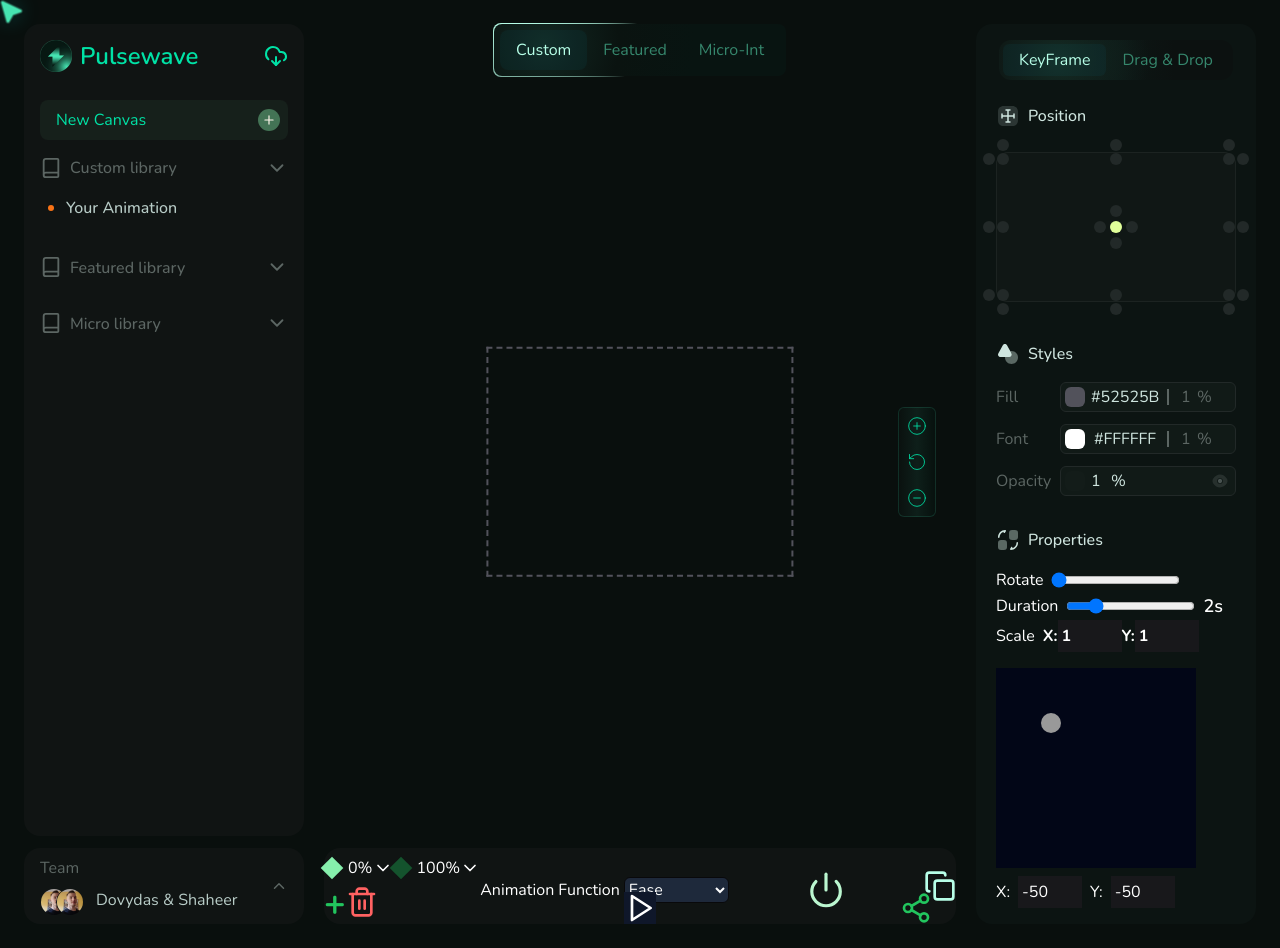
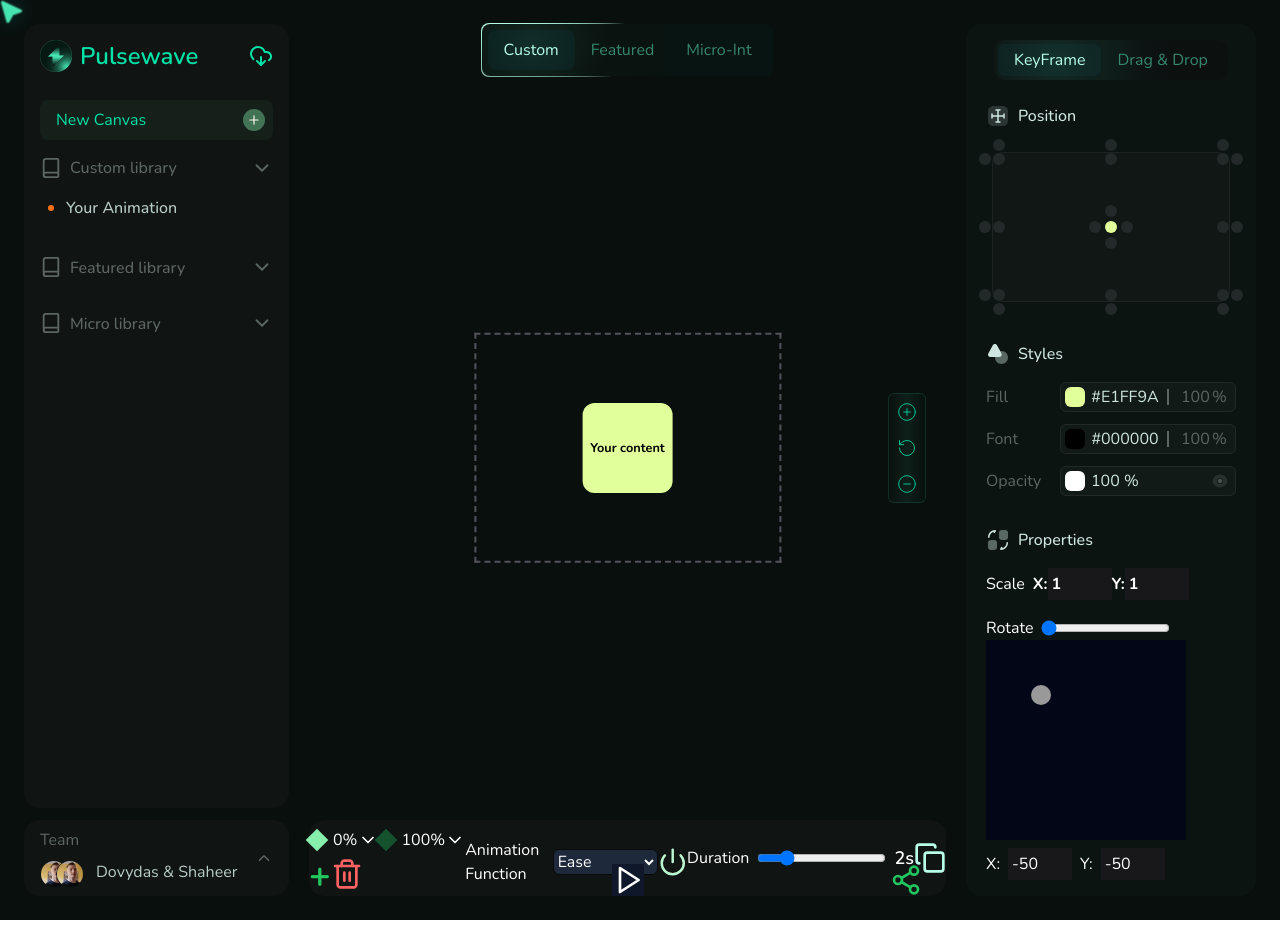
Before and after one commit to amuseDave/animationGen, a React (Vite) app: page / in a window 1280 px wide. After the commit the page ends 920 px from the top, so only its background shows below. Built offline with nearby package versions, Linux system fonts and the light colour scheme.

Commit message:
change defaults

```diff
--- a/src/components/Controller/Custom/NotDD/Controls.jsx
+++ b/src/components/Controller/Custom/NotDD/Controls.jsx
@@ -8,7 +8,6 @@ import Scale from "./Controls/Scale";
 import { useDispatch } from "react-redux";
 import { customActions } from "../../../../store/customSlicer";
 import { throttle } from "lodash";
-import Duration from "./Controls/Duration";
 import TextColor from "./Controls/TextColor";
 
 export default function Controls() {
@@ -42,9 +41,8 @@ export default function Controls() {
         </div>
 
         <div className="controls-container">
+          <Scale />
           <Rotate handleStyle={handleStyle} />
-          <Duration handleStyle={handleStyle} />
-          <Scale />
         </div>
       </div>
     </>
--- a/src/components/Controller/Custom/NotDD/Controls/Duration.jsx
+++ b/src/components/Preview-Controls/Custom/NDD/Duration.jsx
@@ -1,7 +1,14 @@
-import { useSelector } from "react-redux";
+import { useSelector, useDispatch } from "react-redux";
+import { customActions } from "../../../../store/customSlicer";
 
-export default function Duration({ handleStyle }) {
+export default function Duration() {
+  const dispatch = useDispatch();
   const duration = useSelector((state) => state.custom.duration);
+
+  function handleDuration(e) {
+    const { value } = e.target;
+    dispatch(customActions.handleAnimationState({ action: "duration", value }));
+  }
 
   return (
     <div className="flex items-center gap-2">
@@ -12,9 +19,7 @@ export default function Duration({ handleStyle }) {
         max={10}
         step={0.1}
         value={duration}
-        onChange={(e) => {
-          handleStyle(e, "set-duration");
-        }}
+        onChange={handleDuration}
       />
       <p className="text-lg font-semibold text-white">{duration}s</p>
       {/* <input
--- a/src/components/Preview-Controls/Custom/NDD/NDD.jsx
+++ b/src/components/Preview-Controls/Custom/NDD/NDD.jsx
@@ -2,6 +2,7 @@ import AnimationFunction from "./AnimationFunction.jsx";
 import KeyFrames from "./KeyFrames/KeyFrames";
 import HandleAnimation from "./HandleAnimation.jsx";
 import Reset from "./Reset.jsx";
+import Duration from "./Duration.jsx";
 
 export default function NDD() {
   return (
@@ -10,6 +11,7 @@ export default function NDD() {
       <AnimationFunction />
       <Reset />
       <HandleAnimation />
+      <Duration />
     </>
   );
 }
--- a/src/store/customSlicer.js
+++ b/src/store/customSlicer.js
@@ -20,11 +20,11 @@ const initialState = {
       keyPercentage: 0,
       position: "cc",
 
-      textColor: "#ffffff",
-      textOpacity: 1,
-      backgroundColor: "#52525b",
-      bgOpacity: 1,
-      opacity: 1,
+      textColor: "#000000",
+      textOpacity: "100",
+      backgroundColor: "#E1FF9A",
+      bgOpacity: "100",
+      opacity: "100",
 
       scaleX: 1,
       scaleY: 1,
@@ -38,9 +38,9 @@ const initialState = {
       keyPercentage: 100,
       position: "cc",
 
-      textColor: "#ffffff",
+      textColor: "#000000",
       textOpacity: 1,
-      backgroundColor: "#52525b",
+      backgroundColor: "#E1FF9A",
       bgOpacity: 1,
       opacity: 1,
 
@@ -97,13 +97,11 @@ const customSlicer = createSlice({
           state.keyFrames[state.activeKeyFrame].backgroundColor = value.color;
           break;
         }
-
         case "set-text-color": {
           state.keyFrames[state.activeKeyFrame].textOpacity = value.opacity;
           state.keyFrames[state.activeKeyFrame].textColor = value.color;
           break;
         }
-
         case "set-opacity":
           state.keyFrames[state.activeKeyFrame].opacity = value;
           break;
@@ -117,6 +115,13 @@ const customSlicer = createSlice({
     handleScale(state, { payload: { type, value } }) {
       if (type === "x") state.keyFrames[state.activeKeyFrame].scaleX = value;
       if (type === "y") state.keyFrames[state.activeKeyFrame].scaleY = value;
+    },
+    handleAnimationState(state, { payload: { action, value } }) {
+      if (action === "animation") {
+        state.animationFunction = value;
+      } else if (action === "duration") {
+        state.duration = value;
+      }
     },
     handleKeyFrame(
       state,
@@ -180,11 +185,6 @@ const customSlicer = createSlice({
           break;
       }
     },
-    handleAnimationState(state, { payload: { action, value } }) {
-      if (action === "animation") {
-        state.animationFunction = value;
-      }
-    },
     handleReset(state) {
       if (state.keyFrames.length > 2) {
         ///
--- a/src/styles/controller-panel.css
+++ b/src/styles/controller-panel.css
@@ -11,7 +11,7 @@
   }
 
   .position-selector-container {
-    @apply w-full h-[150px] border border-white/5 rounded-xl bg-[#101715] mt-6 relative m-auto;
+    @apply w-[95%] h-[150px] border border-white/5 rounded-xl bg-[#101715] mt-6 relative mx-auto;
   }
   .position-selector {
     @apply absolute w-[12px] h-[12px] rounded-full transition-colors duration-200 bg-[#222928] hover:bg-[#e1ff9a91];
@@ -45,7 +45,7 @@
     @apply flex items-center px-[2px] gap-1 border bg-[#111A17] border-[#222928]  rounded-md w-44 h-[30px];
   }
   .control-value-input {
-    @apply bg-transparent border-none outline-none w-4;
+    @apply w-4 bg-transparent border-none outline-none;
   }
   .control-color-input-container {
     @apply flex items-center w-5 h-5;
@@ -61,7 +61,6 @@ input[type="color"] {
   appearance: none;
   position: absolute;
   z-index: 10;
-
   top: 0;
   left: 0;
   translate: 2px 0px;
--- a/src/styles/library-panel.css
+++ b/src/styles/library-panel.css
@@ -91,7 +91,7 @@
   }
 
   .library-animation-container {
-    @apply relative flex items-center gap-3 px-2 py-1 mt-1 transition-colors rounded-md hover:bg-green-800/10;
+    @apply relative flex items-center gap-3 px-2 py-1 transition-colors rounded-md hover:bg-green-800/10;
   }
 
   .library-animation-container-active {
--- a/src/styles/main.css
+++ b/src/styles/main.css
@@ -8,7 +8,7 @@
   }
 
   .main-grid {
-    @apply p-6 min-h-dvh relative z-10 grid grid-cols-[280px_1fr_280px];
+    @apply p-6 min-h-dvh relative z-10 grid grid-cols-[265px_1fr_290px];
   }
 }
 
```
